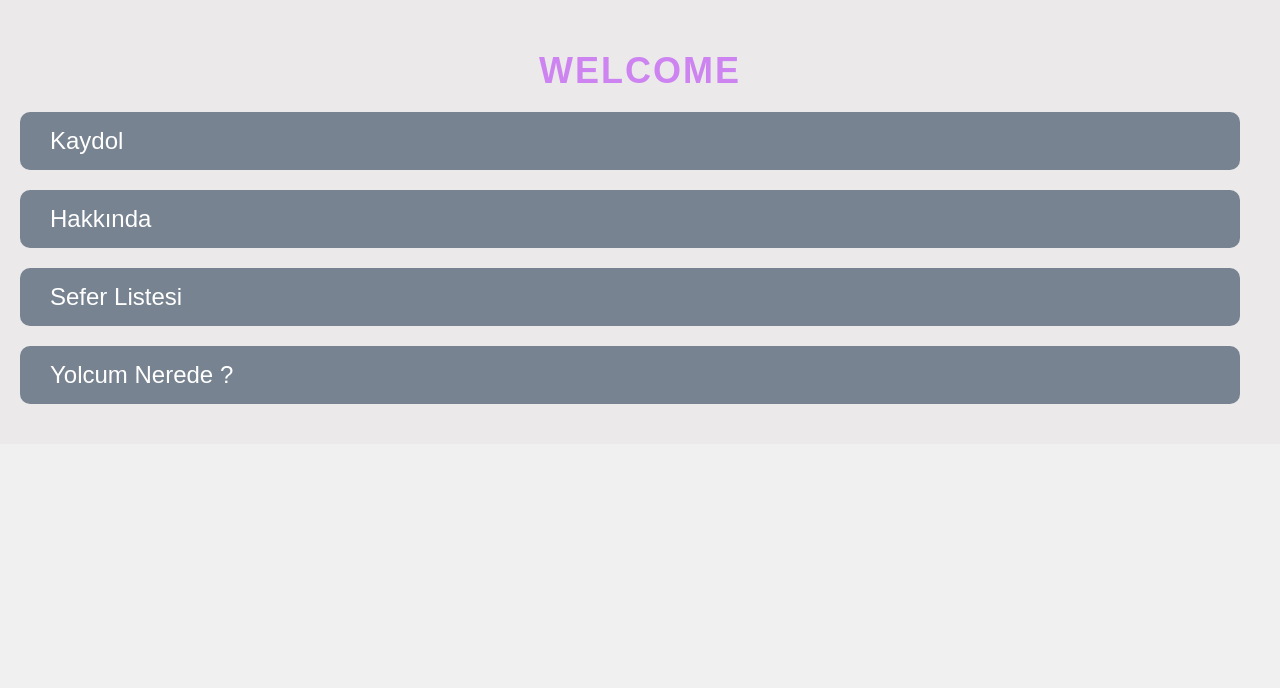
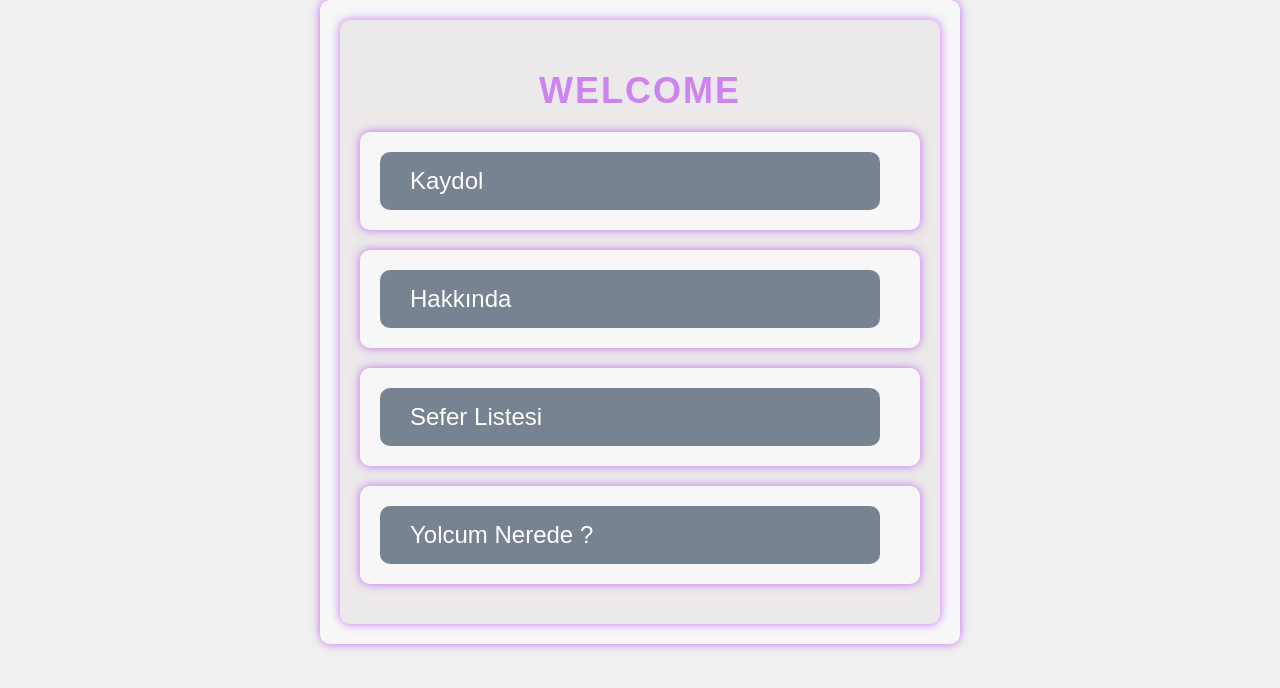
Before and after one commit to alirizaalp/BusWebsite, a React (Create React App) app in the folder bustate/: page / in a window 1280 px wide. Shown: the top 688 px of the page. Built offline with nearby package versions, Linux system fonts and the light colour scheme.

Commit message:
css düzenlenmesi

```diff
--- /dev/null
+++ b/bustate/src/homepage/Hakkında.css
@@ -0,0 +1,20 @@
+div {
+    background-color: #f7f7f7;
+    padding: 20px;
+    border-radius: 10px;
+    box-shadow: 0px 0px 10px #c56cf0;
+    text-align: center;
+    max-width: 600px;
+    margin: 0 auto;
+  }
+
+  h2 {
+    font-size: 24px;
+    color: #333;
+  }
+
+  p {
+    font-size: 16px;
+    color: #666;
+    margin-bottom: 10px;
+  }
--- a/bustate/src/homepage/Hakkında.js
+++ b/bustate/src/homepage/Hakkında.js
@@ -1,4 +1,6 @@
 import React from 'react';
+import "./Hakkında.css"
+
 
 const Hakkında = () => {
   return (
--- a/bustate/src/seferler/SeferlerListesi.css
+++ b/bustate/src/seferler/SeferlerListesi.css
@@ -1,5 +1,3 @@
-/* SeferlerListesi.css */
-
 body {
     font-family: Arial, sans-serif;
     background-color: #f4f4f4;
```
